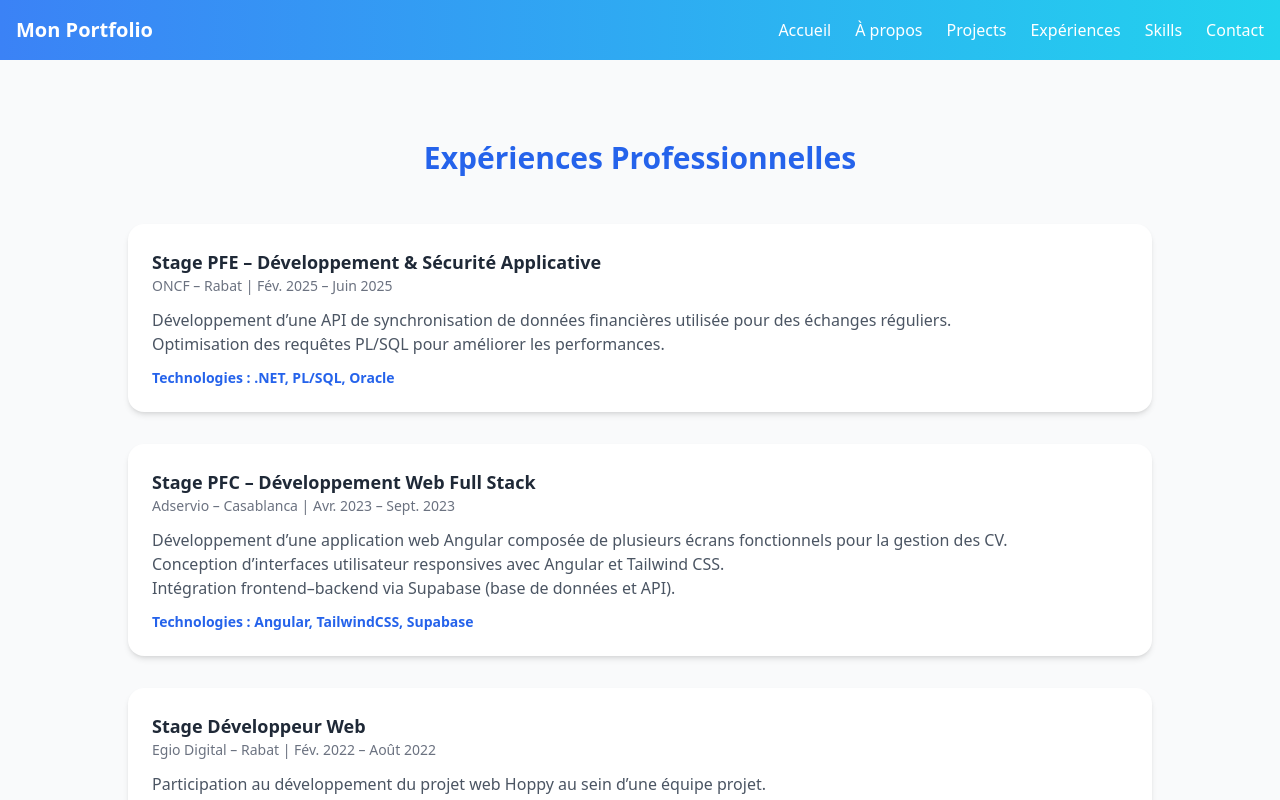
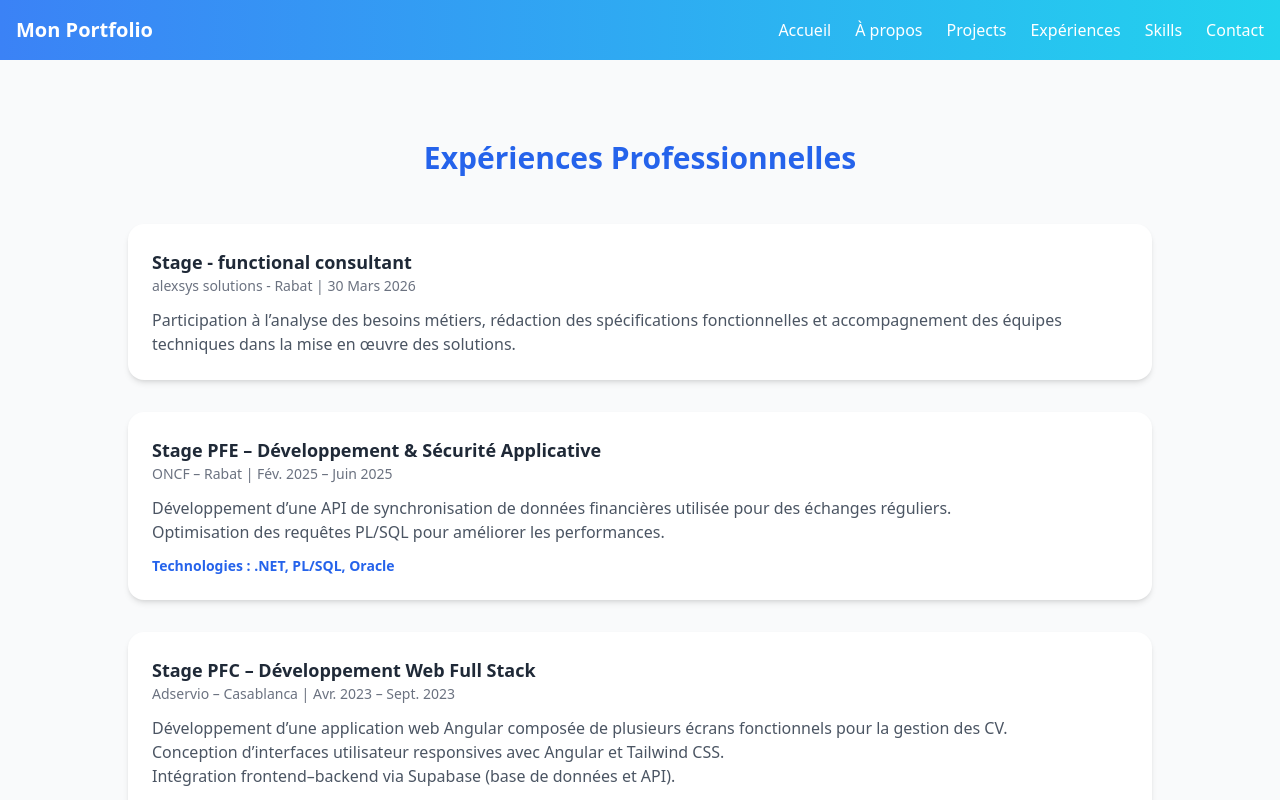
Before and after one commit to TaibiZineb/mon-portfolio, a React (Vite) app: page /experience in a window 1280 px wide. Shown: the top 800 px of the page. Built offline with nearby package versions, Linux system fonts and the light colour scheme.

Commit message:
Ajout stage Functional Consultant + améliorations

```diff
--- a/src/pages/Experience.jsx
+++ b/src/pages/Experience.jsx
@@ -1,5 +1,13 @@
 export default function Experience() {
   const experiences = [
+     {
+      titre: "Stage - functional consultant",
+      entreprise: "alexsys solutions - Rabat",
+      date: "30 Mars 2026 ",
+      description:
+        "Participation à l’analyse des besoins métiers, rédaction des spécifications fonctionnelles et accompagnement des équipes techniques dans la mise en œuvre des solutions.",
+      techno: ""
+    },
     {
       titre: "Stage PFE – Développement & Sécurité Applicative",
       entreprise: "ONCF – Rabat",
```
